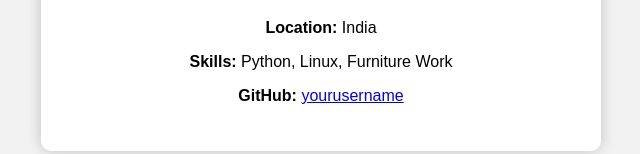
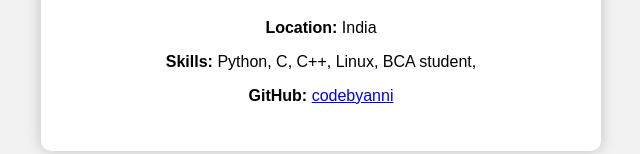
Before and after one commit to codebyanni/Anni.github.io, a plain HTML site: page index.html in a window 1280 px wide. Shown: the part 343-497 px from the top of the page, without its empty margins (319-959 px from the left). Drawn offline with Linux system fonts and the light colour scheme.

Commit message:
Update index.html

```diff
--- a/index.html
+++ b/index.html
@@ -30,8 +30,8 @@
     <img src="IMG_4843.jpeg" alt="My Photo">
     <h1>Aniruddha Panchal</h1>
     <p><strong>Location:</strong> India</p>
-    <p><strong>Skills:</strong> Python, Linux, Furniture Work</p>
-    <p><strong>GitHub:</strong> <a href="https://github.com/yourusername">yourusername</a></p>
+    <p><strong>Skills:</strong> Python, C, C++, Linux, BCA student, </p>
+    <p><strong>GitHub:</strong> <a href="https://github.com/codebyanni">codebyanni</a></p>
 </div>
 
 </body>
```
